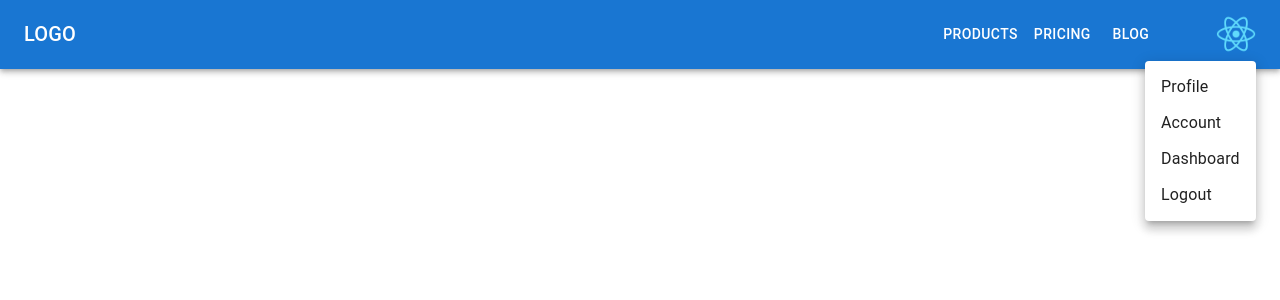
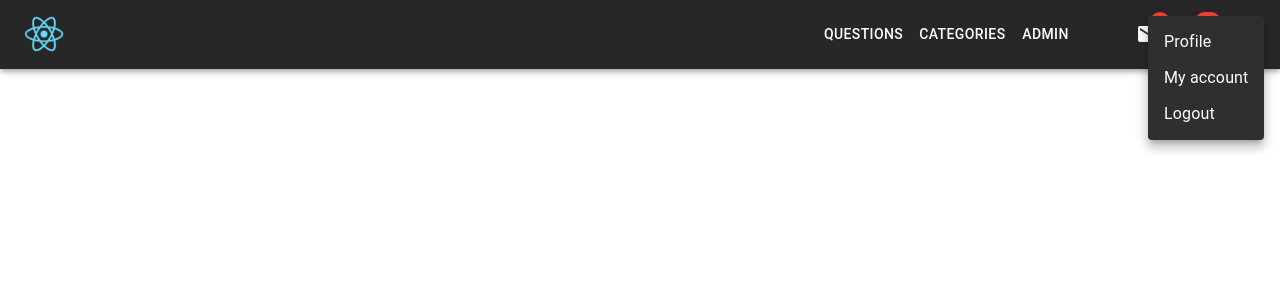
Before and after one commit to ashishsingh4u/chatbot-app, a React (Create React App) app: page / in a window 1280 px wide. Both pictures are taken after a click on the button "account of current user". Shown: the top 300 px of the page. Built offline with nearby package versions, Linux system fonts and the light colour scheme.

Commit message:
Appbar updated

```diff
--- a/src/App.tsx
+++ b/src/App.tsx
@@ -7,41 +7,142 @@
 import Menu from "@mui/material/Menu";
 import MenuIcon from "@mui/icons-material/Menu";
 import Container from "@mui/material/Container";
-import Avatar from "@mui/material/Avatar";
 import Button from "@mui/material/Button";
+import MenuItem from "@mui/material/MenuItem";
+import AccountCircle from "@mui/icons-material/AccountCircle";
+import MailIcon from "@mui/icons-material/Mail";
+import NotificationsIcon from "@mui/icons-material/Notifications";
+import MoreIcon from "@mui/icons-material/MoreVert";
+import Badge from "@mui/material/Badge";
 import Tooltip from "@mui/material/Tooltip";
-import MenuItem from "@mui/material/MenuItem";
+import { ThemeProvider, createTheme } from "@mui/material/styles";
 
-import logo from "./logo.svg";
 import "./App.css";
 
-const pages = ["Products", "Pricing", "Blog"];
-const settings = ["Profile", "Account", "Dashboard", "Logout"];
+const pages = ["Questions", "Categories", "Admin"];
 
 function App() {
   const [anchorElNav, setAnchorElNav] = React.useState<null | HTMLElement>(
     null
   );
-  const [anchorElUser, setAnchorElUser] = React.useState<null | HTMLElement>(
-    null
-  );
+  const [anchorEl, setAnchorEl] = React.useState<null | HTMLElement>(null);
+  const [mobileMoreAnchorEl, setMobileMoreAnchorEl] =
+    React.useState<null | HTMLElement>(null);
+  const isMobileMenuOpen = Boolean(mobileMoreAnchorEl);
+  const isMenuOpen = Boolean(anchorEl);
 
   const handleOpenNavMenu = (event: React.MouseEvent<HTMLElement>) => {
     setAnchorElNav(event.currentTarget);
-  };
-  const handleOpenUserMenu = (event: React.MouseEvent<HTMLElement>) => {
-    setAnchorElUser(event.currentTarget);
   };
 
   const handleCloseNavMenu = () => {
     setAnchorElNav(null);
   };
 
-  const handleCloseUserMenu = () => {
-    setAnchorElUser(null);
+  const handleMobileMenuOpen = (event: React.MouseEvent<HTMLElement>) => {
+    setMobileMoreAnchorEl(event.currentTarget);
   };
 
+  const handleMobileMenuClose = () => {
+    setMobileMoreAnchorEl(null);
+  };
+
+  const handleMenuClose = () => {
+    setAnchorEl(null);
+    handleMobileMenuClose();
+  };
+
+  const handleProfileMenuOpen = (event: React.MouseEvent<HTMLElement>) => {
+    setAnchorEl(event.currentTarget);
+  };
+
+  const darkTheme = createTheme({
+    palette: {
+      mode: "dark",
+      primary: {
+        main: "#1976d2",
+      },
+    },
+  });
+
+  const mobileMenuId = "primary-search-account-menu-mobile";
+  const renderMobileMenu = (
+    <Menu
+      anchorEl={mobileMoreAnchorEl}
+      anchorOrigin={{
+        vertical: "top",
+        horizontal: "right",
+      }}
+      id={mobileMenuId}
+      keepMounted
+      transformOrigin={{
+        vertical: "top",
+        horizontal: "right",
+      }}
+      open={isMobileMenuOpen}
+      onClose={handleMobileMenuClose}
+    >
+      <MenuItem>
+        <IconButton size="large" aria-label="show 4 new mails" color="inherit">
+          <Badge badgeContent={4} color="error">
+            <MailIcon />
+          </Badge>
+        </IconButton>
+        <p>Messages</p>
+      </MenuItem>
+      <MenuItem>
+        <IconButton
+          size="large"
+          aria-label="show 17 new notifications"
+          color="inherit"
+        >
+          <Badge badgeContent={17} color="error">
+            <NotificationsIcon />
+          </Badge>
+        </IconButton>
+        <p>Notifications</p>
+      </MenuItem>
+      <MenuItem onClick={handleProfileMenuOpen}>
+        <IconButton
+          size="large"
+          aria-label="account of current user"
+          aria-controls="primary-search-account-menu"
+          aria-haspopup="true"
+          color="inherit"
+        >
+          <AccountCircle />
+        </IconButton>
+        <p>Profile</p>
+      </MenuItem>
+    </Menu>
+  );
+
+  const menuId = "primary-search-account-menu";
+  const renderMenu = (
+    <Menu
+      anchorEl={anchorEl}
+      anchorOrigin={{
+        vertical: "top",
+        horizontal: "right",
+      }}
+      id={menuId}
+      keepMounted
+      transformOrigin={{
+        vertical: "top",
+        horizontal: "right",
+      }}
+      open={isMenuOpen}
+      onClose={handleMenuClose}
+    >
+      <MenuItem onClick={handleMenuClose}>Profile</MenuItem>
+      <MenuItem onClick={handleMenuClose}>My account</MenuItem>
+      <MenuItem onClick={handleMenuClose}>Logout</MenuItem>
+    </Menu>
+  );
+
   return (
+    <ThemeProvider theme={darkTheme}>
+      <Box sx={{ flexGrow: 1 }}>
         <AppBar position="static">
           <Container maxWidth="xl">
             <Toolbar disableGutters>
@@ -51,7 +152,7 @@
                 component="div"
                 sx={{ mr: 1, display: { xs: "none", md: "flex" } }}
               >
-            LOGO
+                <img src="logo192.png" alt="logo" width={"40px"} />
               </Typography>
 
               <Box sx={{ flexGrow: 1, display: { xs: "flex", md: "none" } }}>
@@ -90,15 +191,18 @@
                   ))}
                 </Menu>
               </Box>
+
               <Typography
                 variant="h6"
                 noWrap
                 component="div"
                 sx={{ flexGrow: 1, display: { xs: "flex", md: "none" } }}
               >
-            LOGO
+                <img src="logo192.png" alt="logo" width={"40px"} />
               </Typography>
+
               <Box sx={{ flexGrow: 16, display: { xs: "none", md: "flex" } }} />
+
               <Box sx={{ flexGrow: 1, display: { xs: "none", md: "flex" } }}>
                 {pages.map((page) => (
                   <Button
@@ -111,38 +215,59 @@
                 ))}
               </Box>
 
-          <Box sx={{ flexGrow: 0 }}>
+              <Box sx={{ display: { xs: "none", md: "flex" } }}>
+                <IconButton
+                  size="large"
+                  aria-label="show 4 new mails"
+                  color="inherit"
+                >
+                  <Badge badgeContent={5} color="error">
+                    <MailIcon />
+                  </Badge>
+                </IconButton>
+                <IconButton
+                  size="large"
+                  aria-label="show 17 new notifications"
+                  color="inherit"
+                >
+                  <Badge badgeContent={20} color="error">
+                    <NotificationsIcon />
+                  </Badge>
+                </IconButton>
+                <IconButton
+                  size="large"
+                  edge="end"
+                  aria-label="account of current user"
+                  aria-controls={menuId}
+                  aria-haspopup="true"
+                  onClick={handleProfileMenuOpen}
+                  color="inherit"
+                >
+                  <AccountCircle />
+                </IconButton>
+              </Box>
+
+              <Box sx={{ display: { xs: "flex", md: "none" } }}>
                 <Tooltip title="Open settings">
-              <IconButton onClick={handleOpenUserMenu} sx={{ p: 0 }}>
-                <Avatar alt="Ashish Singh" src="logo192.png" />
+                  <IconButton
+                    size="large"
+                    aria-label="show more"
+                    aria-controls={mobileMenuId}
+                    aria-haspopup="true"
+                    onClick={handleMobileMenuOpen}
+                    color="inherit"
+                  >
+                    <MoreIcon />
                   </IconButton>
                 </Tooltip>
-            <Menu
-              sx={{ mt: "45px" }}
-              id="menu-appbar"
-              anchorEl={anchorElUser}
-              anchorOrigin={{
-                vertical: "top",
-                horizontal: "right",
-              }}
-              keepMounted
-              transformOrigin={{
-                vertical: "top",
-                horizontal: "right",
-              }}
-              open={Boolean(anchorElUser)}
-              onClose={handleCloseUserMenu}
-            >
-              {settings.map((setting) => (
-                <MenuItem key={setting} onClick={handleCloseUserMenu}>
-                  <Typography textAlign="center">{setting}</Typography>
-                </MenuItem>
-              ))}
-            </Menu>
               </Box>
             </Toolbar>
           </Container>
         </AppBar>
+        {renderMobileMenu}
+        {renderMenu}
+      </Box>
+    </ThemeProvider>
   );
 }
 
```
Also changed, not shown: 1 other file (tests, documents, lock files or other folders). Lines whose indentation alone changed are shown as unchanged.
